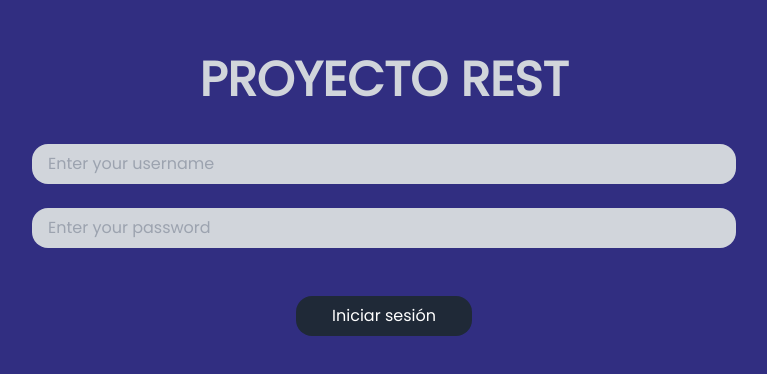
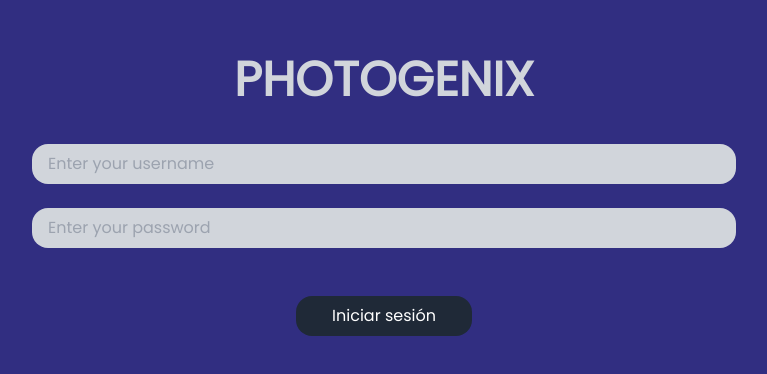
Before and after one commit to Acostam331/photogenix, a React (Create React App) app in the folder proyecto-final/: page / in a window 1280 px wide. Shown: the part 204-578 px from the top of the page, without its empty margins (256-1023 px from the left). Built offline with nearby package versions, Linux system fonts and the light colour scheme.

Commit message:
Stable version: Build init

```diff
--- a/proyecto-final/public/index.html
+++ b/proyecto-final/public/index.html
@@ -24,7 +24,7 @@
       work correctly both with client-side routing and a non-root public URL.
       Learn how to configure a non-root public URL by running `npm run build`.
     -->
-    <title>React App</title>
+    <title>Photogenix</title>
   </head>
   <body>
     <noscript>You need to enable JavaScript to run this app.</noscript>
--- a/proyecto-final/src/pages/Feed/Feed.jsx
+++ b/proyecto-final/src/pages/Feed/Feed.jsx
@@ -175,7 +175,7 @@ const Feed = () => {
     <main className="bg-indigo-900 h-screen">
       <header className={classes.dCenter}>
         <h1 className="text-3xl lg:text-3xl font-extrabold text-gray-300 text-center pb-4 mt-8">
-          Feed
+          Photogenix
         </h1>
         <div className={classes.userSection}>
           <Link to="/user">
--- a/proyecto-final/src/pages/Login/Login.jsx
+++ b/proyecto-final/src/pages/Login/Login.jsx
@@ -40,7 +40,7 @@ export default function Login() {
           className="flex flex-col gap-6 items-center justify-center"
         >
           <h2 className="uppercase text-5xl lg:text-5xl font-extrabold text-gray-300 text-center pb-4">
-            Proyecto REST
+            Photogenix
           </h2>
 
           {error && (
```
